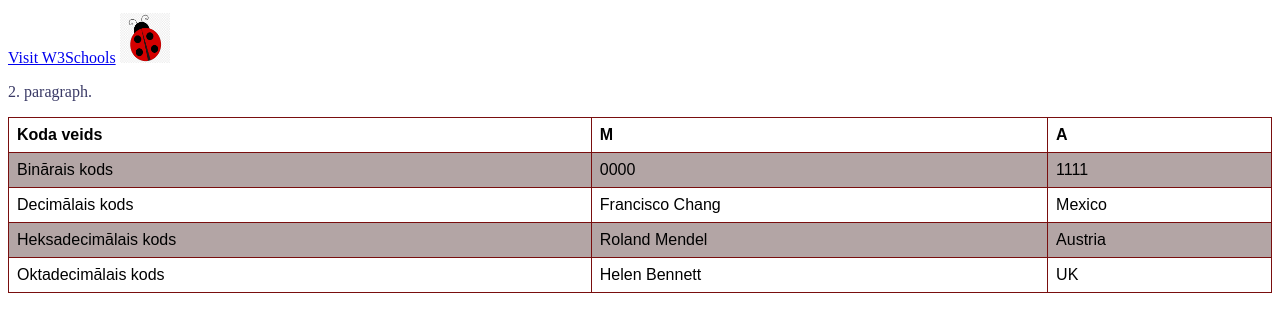
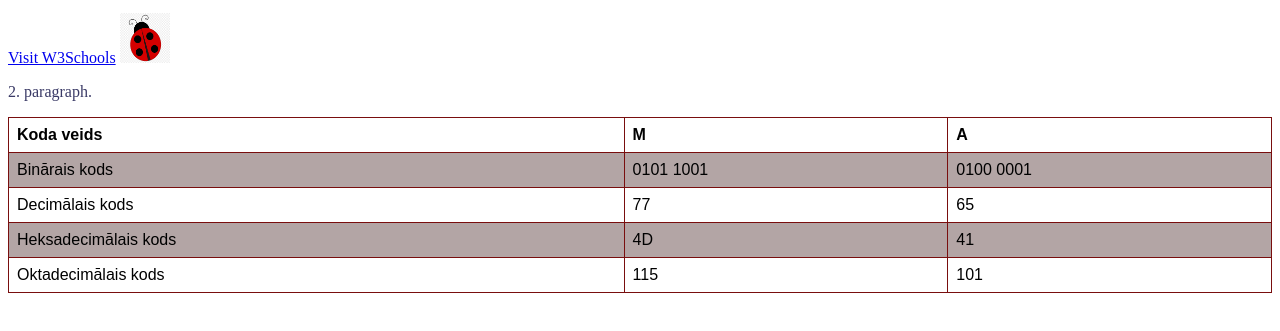
Before and after one commit to MariteAdijane/DialogsAB_JavaScript, a plain HTML site: page Class03_20220516/Class03_01.html in a window 1280 px wide. Shown: the part 101-432 px from the top of the page. Drawn offline with Linux system fonts and the light colour scheme.

Commit message:
add CSS an JS fails to make changes for tables e.c

```diff
--- a/Class03_20220516/Class03_01.html
+++ b/Class03_20220516/Class03_01.html
@@ -41,23 +41,23 @@
     </tr>
     <tr>
       <td>Binārais kods</td>
-      <td>0000</td>
-      <td>1111</td>
+      <td>0101 1001</td>
+      <td>0100 0001</td>
     </tr>
     <tr>
       <td>Decimālais kods</td>
-      <td>Francisco Chang</td>
-      <td>Mexico</td>
+      <td>77</td>
+      <td>65</td>
     </tr>
     <tr>
       <td>Heksadecimālais kods</td>
-      <td>Roland Mendel</td>
-      <td>Austria</td>
+      <td>4D</td>
+      <td>41</td>
     </tr>
     <tr>
       <td>Oktadecimālais kods</td>
-      <td>Helen Bennett</td>
-      <td>UK</td>
+      <td>115</td>
+      <td>101</td>
     </tr>
     </tr>
   </table>
```
Also changed, not shown: Class03_20220516/CSS.css (added), Class03_20220516/JS.js (added).
